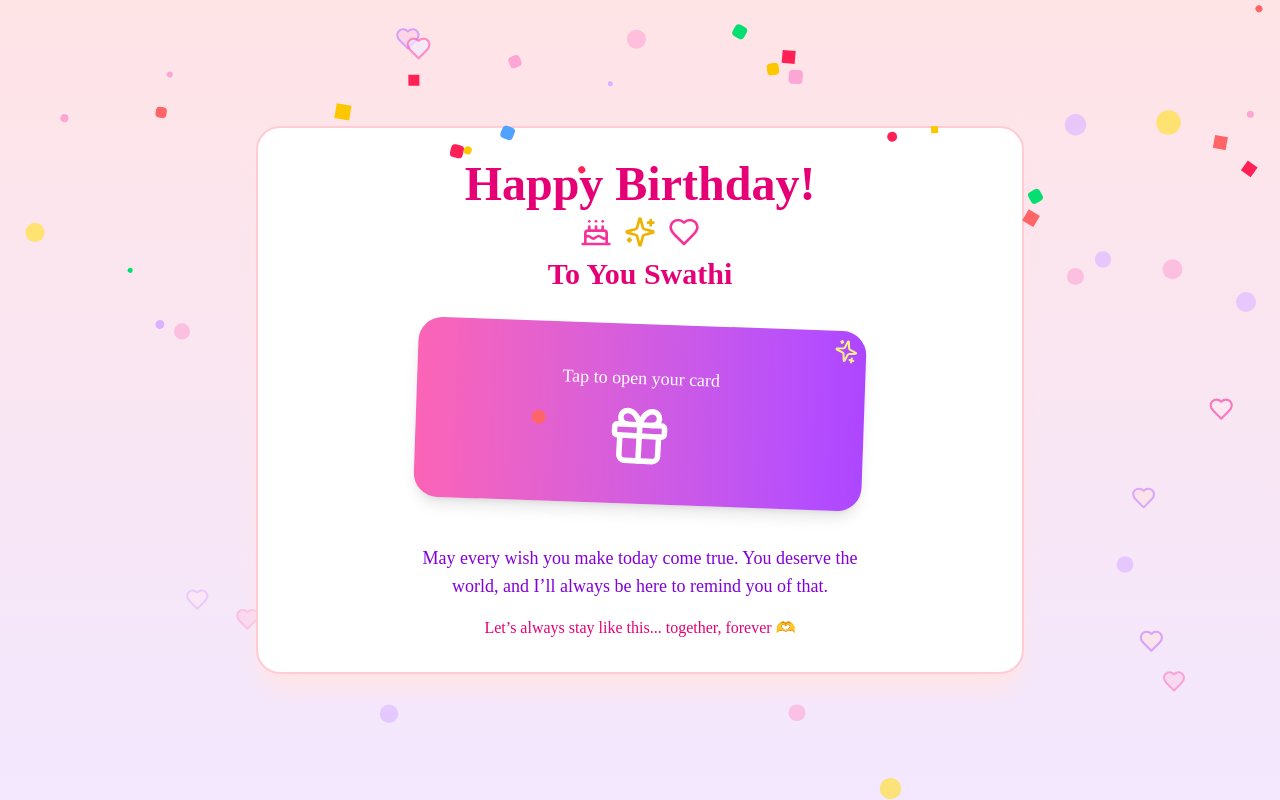
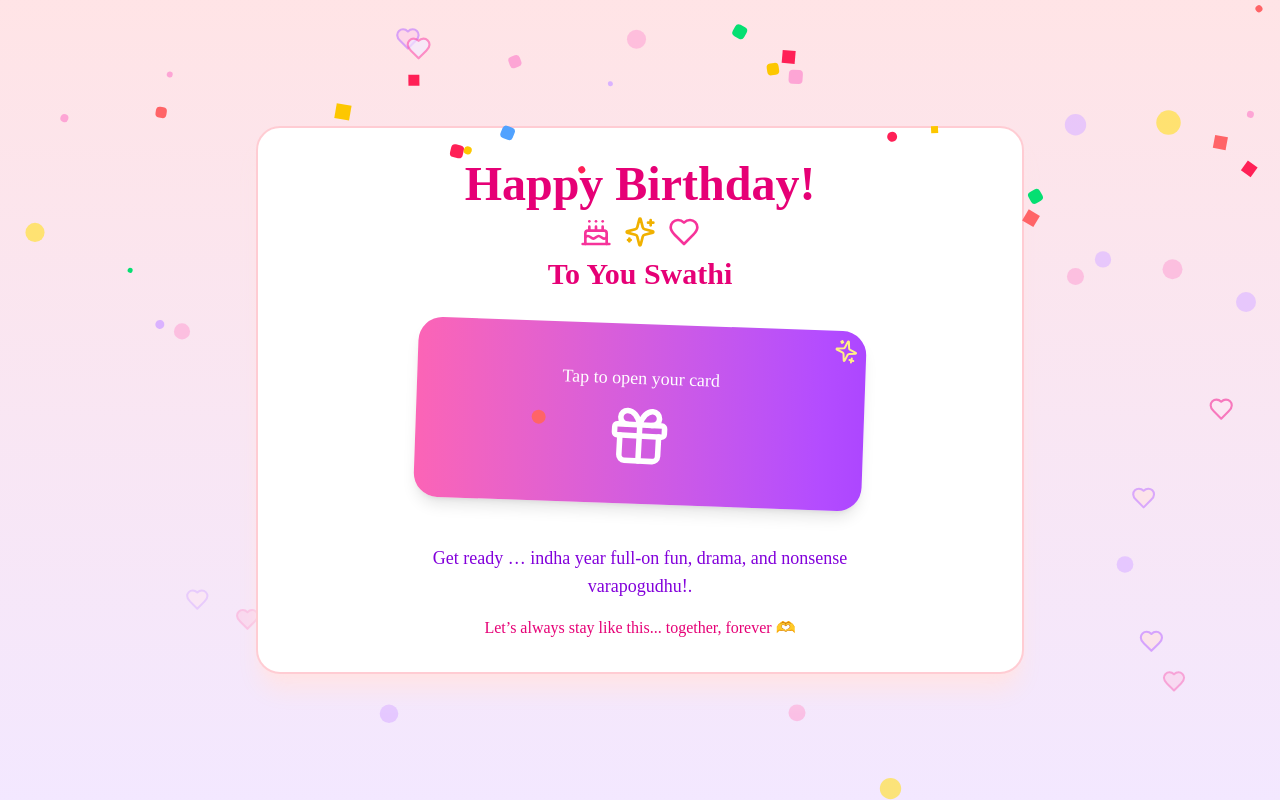
Before and after one commit to KINGPIN1771/happybirthday, a Next.js app: page /happybirthday/ in a window 1280 px wide. Both pictures are taken after a click on the button "For you". Built offline with nearby package versions, Linux system fonts and the light colour scheme; a web font is replaced by a local one.

Commit message:
Update birthday-celebration.jsx

```diff
--- a/src/components/birthday-celebration.jsx
+++ b/src/components/birthday-celebration.jsx
@@ -118,7 +118,7 @@ export default function BirthdayCelebration() {
       >
         <div className="text-center">
           <p className="text-lg text-purple-700 mb-4">
-          May every wish you make today come true. You deserve the world, and I’ll always be here to remind you of that.
+          Get ready … indha year full-on fun, drama, and nonsense varapogudhu!.
           </p>
           <div className="flex justify-center items-center gap-2">
             <p className="text-pink-600 font-medium">Let’s always stay like this... together, forever 🫶</p>
```
